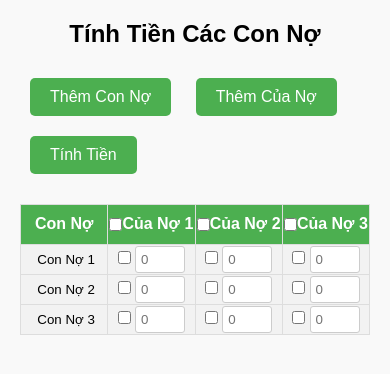
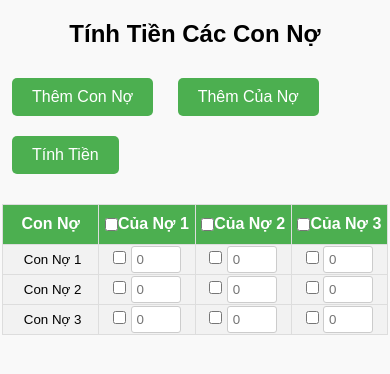
Before and after one commit to tdao71149/calculateMoney, a plain HTML site: page index.html in a window 390 px wide. Drawn offline with Linux system fonts and the light colour scheme.

Commit message:
even more styling stuff

```diff
--- a/index.html
+++ b/index.html
@@ -153,6 +153,10 @@
             input[type="number"] {
                 width: 50px;
                 margin: 0px;
+            }
+
+            body {
+                margin: 2px;
             }
         }
     </style>
```
